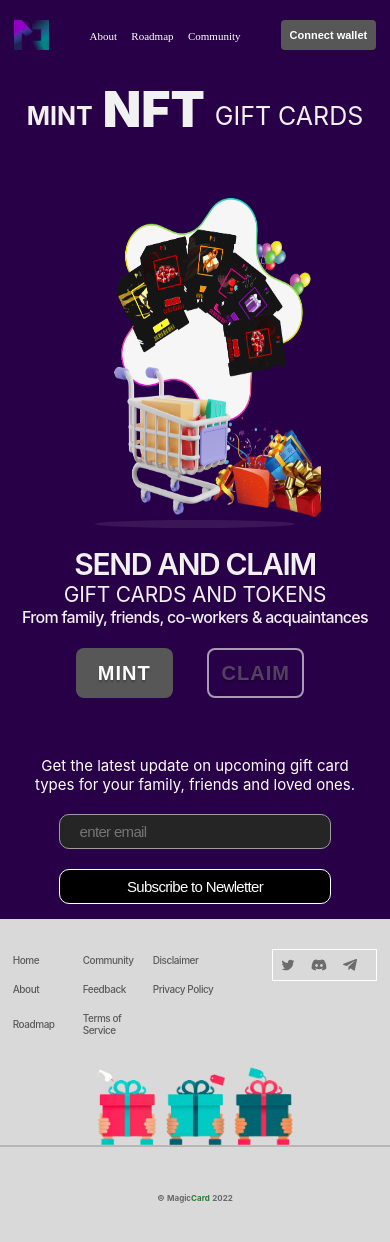
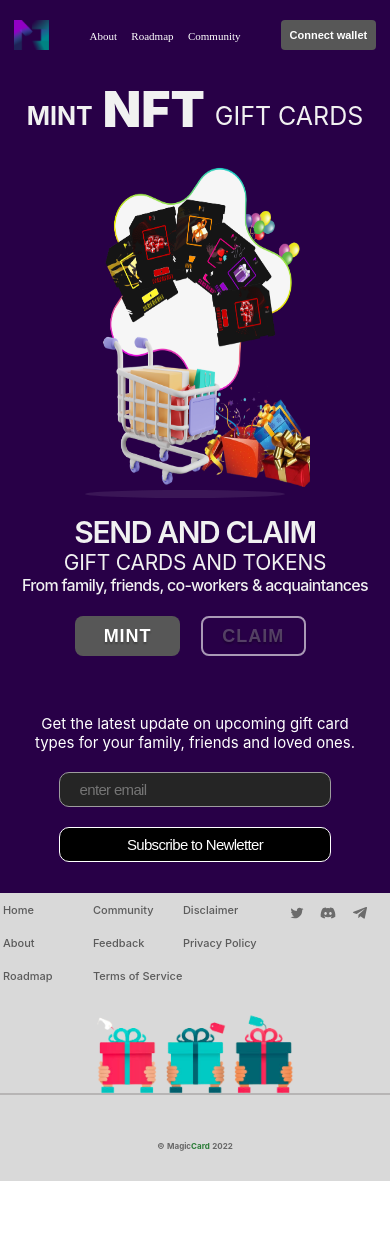
Before and after one commit to MagicCardClub/frontend, a React (Create React App) app: page / in a window 390 px wide. After the commit the page ends 1181 px from the top, so only its background shows below. Built offline with nearby package versions, Linux system fonts and the light colour scheme.

Commit message:
responsiveness updates

```diff
--- a/src/components/Footer/Footer.js
+++ b/src/components/Footer/Footer.js
@@ -10,32 +10,23 @@ const Footer = () => {
   return (
     <footer>
       <nav>
-        <ul className="site_nav">
-          <li>
+        <div className="site_nav">
           <a href="#link">Home</a>
-          </li>
-          <li>
+
           <a href="#link">Community</a>
-          </li>
-          <li>
+
           <a href="#link">Disclaimer</a>
-          </li>
-          <li>
+
           <a href="#link">About</a>
-          </li>
-          <li>
+
           <a href="#link">Feedback</a>
-          </li>
-          <li>
+
           <a href="#link">Privacy Policy</a>
-          </li>
-          <li>
+
           <a href="#link">Roadmap</a>
-          </li>
-          <li>
+
           <a href="#link">Terms of Service</a>
-          </li>
-        </ul>
+        </div>
 
         <ul className="sm_links">
           <li>
@@ -55,9 +46,11 @@ const Footer = () => {
           </li>
         </ul>
       </nav>
-      <div className="gift_image">
+
+      <div className="gift_img">
         <img src={giftImage} alt="gifts" />
       </div>
+
       <div className="copyright">
         <span>&copy;</span>
         <div className="magic-card">
--- a/src/components/Footer/Footer.scss
+++ b/src/components/Footer/Footer.scss
@@ -2,54 +2,43 @@
 
 footer {
   // @include showBorder(black);
-  width: 100vw;
-  padding: 10px 0;
+  width: 100%;
+  height: auto;
   box-sizing: border-box;
   background-color: white;
+  margin: 0;
 
   @include respondMax(mobile) {
     background-color: #d9d9d9;
   }
 
   nav {
-    width: 70%;
+    width: 60%;
     // @include showBorder(black);
     height: 300px;
-    margin: 4em 3em 0;
+    margin: 5em 0 0 3em;
 
-    @include respondMax(mobile) {
+    @include respondMax(lg-tablet) {
       @include flex(center, space-around);
-      width: 100%;
+      width: 100vw;
       height: 100px;
       margin: 1em 0 0;
     }
 
     .site_nav {
       // @include showBorder(black);
-      list-style: none;
       height: 100%;
-      width: 100%;
-      @include flex(center, left, row wrap);
+      width: 80%;
+      @include flex(center, flex-start, row wrap);
       box-sizing: border-box;
 
-      @include respondMax(mobile) {
-        width: 60%;
+      @include respondMax(lg-tablet) {
+        width: 70%;
         height: 100px;
       }
 
-      li {
-        display: block;
-        margin: 0 5em 0 0;
-        width: max-content;
-        font-size: 29.2848px;
-
-        @include respondMax(mobile) {
-          margin: 0;
-          width: 70px;
-          font-size: 10px;
-        }
-
       a {
+        width: 200px;
         font-weight: 500;
         font-style: normal;
         letter-spacing: -0.045em;
@@ -57,29 +46,29 @@ footer {
         cursor: pointer;
         text-decoration: none;
         text-align: left;
+        font-size: 29px;
+
+        @include respondMax(lg-tablet) {
+          width: 150px;
+          font-weight: 500;
+          font-style: normal;
+          letter-spacing: inherit;
+          font-size: 15px;
         }
 
-        &:nth-of-type(5n) {
-          margin: 0 6em 0 0;
-
         @include respondMax(mobile) {
-            margin: 0;
-          }
-        }
-
-        &:nth-of-type(7) {
-          margin: 0 3.5em 0 0;
-
-          @include respondMax(mobile) {
-            margin: 0;
-          }
+          width: 90px;
+          font-weight: 500;
+          font-style: normal;
+          letter-spacing: inherit;
+          font-size: 11px;
         }
       }
     }
 
     .sm_links {
       width: 27%;
-      @include showBorder();
+      // @include showBorder();
       list-style: none;
       @include flex(center, space-around row wrap);
       box-sizing: border-box;
@@ -100,22 +89,32 @@ footer {
       a {
         display: block;
         height: 30px;
-        background: #d9d9d9;
+        background: inherit;
         color: #6c6c6c;
         @include flex();
         border-radius: 50%;
         cursor: pointer;
+        transition: all 0.5s ease-in-out;
+
+        &:hover {
+          transform: scale(1.2);
+        }
       }
     }
   }
 
-  .gift_image {
+  .gift_img {
+    // @include showBorder(black);
     width: 100%;
+    height: max-content;
     border-bottom: 2px solid rgba(93, 88, 88, 0.28);
     @include flex(center, center);
+    box-sizing: border-box;
+
+    img {
+      width: 600px;
 
       @include respondMax(mobile) {
-      img {
         width: 250px;
         height: 100px;
       }
@@ -124,15 +123,15 @@ footer {
 
   .copyright {
     // @include showBorder(black);
-    margin: 3em auto 0;
-    width: 220px;
+    margin: 2em auto;
+    width: 200px;
     height: 70px;
     @include flex(center, space-around);
     font-size: 22px;
-    // font-family: "Monda";
     font-style: normal;
     font-weight: 700;
     color: #676767;
+    box-sizing: border-box;
 
     @include respondMax(mobile) {
       width: 20%;
--- a/src/components/Header/Header.scss
+++ b/src/components/Header/Header.scss
@@ -7,6 +7,11 @@ header {
   width: 100%;
   height: 100px;
   box-sizing: border-box;
+
+  @include respondMax(lg-tablet) {
+    width: 100%;
+    height: 70px;
+  }
 
   @include respondMax(mobile) {
     width: 100%;
@@ -36,6 +41,13 @@ header {
     font-size: 20px;
     cursor: pointer;
 
+    @include respondMax(lg-tablet) {
+      width: 13%;
+      height: 30px;
+      font-size: 11px;
+      border-radius: 4px;
+    }
+
     @include respondMax(mobile) {
       width: 95px;
       height: 30px;
@@ -51,6 +63,10 @@ header {
   @include flex($justify: space-around);
   cursor: pointer;
 
+  @include respondMax(lg-tablet) {
+    width: auto;
+  }
+
   @include respondMax(mobile) {
     width: auto;
   }
@@ -59,7 +75,7 @@ header {
     width: 60px;
     height: 50px;
 
-    @include respondMax(mobile) {
+    @include respondMax(lg-tablet) {
       width: 35px;
       height: 30px;
     }
@@ -69,7 +85,7 @@ header {
     font-weight: 700;
     font-size: 20px;
 
-    @include respondMax(mobile) {
+    @include respondMax(lg-tablet) {
       display: none;
     }
     span:first-of-type {
@@ -85,7 +101,7 @@ header {
   width: 35%;
   line-height: 39px;
 
-  @include respondMax(mobile) {
+  @include respondMax(lg-tablet) {
     @include flex($justify: space-around);
     width: 45%;
   }
@@ -111,7 +127,7 @@ header {
 .sm_links {
   width: 15%;
 
-  @include respondMax(mobile) {
+  @include respondMax(lg-tablet) {
     display: none;
   }
   a {
@@ -123,5 +139,10 @@ header {
     @include flex();
     border-radius: 50%;
     cursor: pointer;
+    transition: all 0.5s ease-in-out;
+
+    &:hover {
+      transform: scale(1.2);
+    }
   }
 }
--- a/src/components/Landing/Landing.js
+++ b/src/components/Landing/Landing.js
@@ -6,9 +6,9 @@ const Landing = () => {
   return (
     <main>
       {/* different patches of colors on page */}
-      <div className="color_one"></div>
+      {/* <div className="color_one"></div>
       <div className="color_two"></div>
-      <div className="color_three"></div>
+      <div className="color_three"></div> */}
       <div className="hero">
         <div className="hero_texts">
           <div className="first">
--- a/src/components/Landing/Landing.scss
+++ b/src/components/Landing/Landing.scss
@@ -61,7 +61,7 @@ main {
   box-sizing: border-box;
   // @include showBorder($color: black);
 
-  @include respondMax(mobile) {
+  @include respondMax(lg-tablet) {
     @include flex($justify: center, $align: column);
     width: 100%;
   }
@@ -76,7 +76,7 @@ main {
   top: -100px;
   box-sizing: border-box;
 
-  @include respondMax(mobile) {
+  @include respondMax(lg-tablet) {
     width: 100%;
     @include flex($flex: column, $align: center, $justify: space-around);
     box-sizing: border-box;
@@ -95,7 +95,7 @@ main {
     // @include showBorder($color: black);
     height: 400px;
 
-    @include respondMax(mobile) {
+    @include respondMax(lg-tablet) {
       width: 100%;
       height: auto;
       // @include showBorder($color: black);
@@ -109,7 +109,7 @@ main {
       width: 100%;
       position: relative;
 
-      @include respondMax(mobile) {
+      @include respondMax(lg-tablet) {
         width: max-content;
         box-sizing: border-box;
         position: static;
@@ -123,6 +123,11 @@ main {
         font-size: 100px;
         letter-spacing: 3px;
 
+        @include respondMax(lg-tablet) {
+          font-size: 50px;
+          letter-spacing: inherit;
+        }
+
         @include respondMax(mobile) {
           font-size: 25px;
           letter-spacing: inherit;
@@ -134,6 +139,13 @@ main {
         font-size: 140px;
         letter-spacing: 3px;
         top: -60px;
+
+        @include respondMax(lg-tablet) {
+          font-size: 70px;
+          position: relative;
+          letter-spacing: inherit;
+          top: -7px;
+        }
 
         @include respondMax(mobile) {
           font-size: 50px;
@@ -150,6 +162,11 @@ main {
         letter-spacing: 2px;
         top: -105px;
 
+        @include respondMax(lg-tablet) {
+          font-size: 50px;
+          letter-spacing: inherit;
+        }
+
         @include respondMax(mobile) {
           font-size: 25px;
           letter-spacing: inherit;
@@ -161,6 +178,21 @@ main {
     // @include showBorder($color: black);
     position: relative;
 
+    @include respondMax(lg-tablet) {
+      width: 100%;
+      height: auto;
+      // @include showBorder($color: black);
+      @include flex($flex: column wrap, $align: center, $justify: center);
+      box-sizing: border-box;
+      position: static;
+      margin: 30em auto 0;
+      box-sizing: border-box;
+
+      br {
+        display: none;
+      }
+    }
+
     @include respondMax(mobile) {
       width: 100%;
       height: auto;
@@ -168,7 +200,7 @@ main {
       @include flex($flex: column wrap, $align: center, $justify: center);
       box-sizing: border-box;
       position: static;
-      margin: 25em auto 0;
+      margin: 23em auto 0;
       box-sizing: border-box;
 
       br {
@@ -180,7 +212,7 @@ main {
       width: 100%;
       position: relative;
 
-      @include respondMax(mobile) {
+      @include respondMax(lg-tablet) {
         width: max-content;
         position: static;
       }
@@ -190,6 +222,10 @@ main {
         font-weight: 600;
         font-size: 67.6587px;
         letter-spacing: -0.045em;
+
+        @include respondMax(lg-tablet) {
+          font-size: 40px;
+        }
 
         @include respondMax(mobile) {
           font-size: 30px;
@@ -201,6 +237,10 @@ main {
         font-size: 47.794px;
         letter-spacing: -0.01em;
         top: -15px;
+
+        @include respondMax(lg-tablet) {
+          font-size: 40px;
+        }
 
         @include respondMax(mobile) {
           font-size: 21px;
@@ -214,7 +254,7 @@ main {
     position: relative;
     top: 10px;
 
-    @include respondMax(mobile) {
+    @include respondMax(lg-tablet) {
       width: 100%;
       height: auto;
       // @include showBorder($color: black);
@@ -238,6 +278,14 @@ main {
       line-height: 69px;
       letter-spacing: -0.045em;
 
+      @include respondMax(lg-tablet) {
+        font-size: 25px;
+        width: max-content;
+        position: static;
+        margin: 0 2px;
+        line-height: inherit;
+      }
+
       @include respondMax(mobile) {
         font-size: 16px;
         width: max-content;
@@ -260,9 +308,18 @@ main {
   @include flex($align: center, $justify: center);
   box-sizing: border-box;
 
+  @include respondMax(lg-tablet) {
+    position: absolute;
+    top: 150px;
+    right: 120px;
+    width: 90%;
+    height: 400px;
+  }
+
   @include respondMax(mobile) {
     position: absolute;
-    top: 150px;
+    top: 120px;
+    right: 30px;
     width: 90%;
     height: 400px;
   }
@@ -272,9 +329,16 @@ main {
     position: absolute;
     width: 950px;
     height: 1000px;
-    right: 20px;
+    right: 0px;
     top: 0px;
     box-sizing: border-box;
+
+    @include respondMax(lg-tablet) {
+      top: 0px;
+      right: 50px;
+      width: 90%;
+      height: 500px;
+    }
 
     @include respondMax(mobile) {
       top: 0px;
@@ -293,10 +357,20 @@ main {
     height: 26px;
     border-radius: 70%;
 
+    @include respondMax(lg-tablet) {
+      position: absolute;
+      width: 450px;
+      height: 10px;
+      top: 490px;
+      right: 40px;
+    }
+
     @include respondMax(mobile) {
+      position: absolute;
       width: 200px;
       height: 8px;
       top: 370px;
+      right: auto;
     }
   }
 }
@@ -308,8 +382,15 @@ main {
   padding: 5px;
   box-sizing: border-box;
 
+  @include respondMax(lg-tablet) {
+    @include flex($align: center, $justify: space-evenly);
+    width: 100%;
+    margin: 2em auto 0;
+    padding: 5px;
+  }
+
   @include respondMax(mobile) {
-    @include flex($align: center, $justify: space-around);
+    @include flex($align: center, $justify: space-evenly);
     width: 70%;
     margin: 1em auto 0;
     padding: 5px;
@@ -329,10 +410,18 @@ main {
     background: #575757;
     border: 1px solid transparent;
 
-    @include respondMax(mobile) {
-      width: 37%;
+    @include respondMax(lg-tablet) {
+      width: 25%;
       height: 50px;
       font-size: 20px;
+      border-radius: 8px;
+      letter-spacing: 1px;
+    }
+
+    @include respondMax(mobile) {
+      width: 40%;
+      height: 40px;
+      font-size: 18px;
       border-radius: 8px;
       letter-spacing: 1px;
     }
@@ -347,7 +436,7 @@ main {
       border: 2px solid rgba(255, 255, 255, 0.6);
       text-shadow: 0px 1.83514px 1.83514px rgba(0, 0, 0, 0.25);
 
-      @include respondMax(mobile) {
+      @include respondMax(lg-tablet) {
         color: rgba(155, 155, 155, 0.41);
       }
     }
@@ -361,6 +450,11 @@ main {
   padding: 5px;
   box-sizing: border-box;
 
+  @include respondMax(lg-tablet) {
+    width: 70%;
+    margin: 3em auto 0;
+  }
+
   @include respondMax(mobile) {
     width: 90%;
     margin: 3em auto 0;
@@ -373,6 +467,16 @@ main {
     font-size: 26px;
     letter-spacing: -0.045em;
     color: white;
+
+    @include respondMax(lg-tablet) {
+      font-size: 18px;
+      letter-spacing: inherit;
+      text-align: center;
+
+      br {
+        display: none;
+      }
+    }
 
     @include respondMax(mobile) {
       font-size: 15px;
@@ -392,7 +496,7 @@ main {
     padding: 10px 0;
     box-sizing: border-box;
 
-    @include respondMax(mobile) {
+    @include respondMax(lg-tablet) {
       @include flex($align: center, $justify: space-evenly, $flex: column);
       // @include showBorder($color: black);
       height: max-content;
@@ -409,6 +513,16 @@ main {
       letter-spacing: -0.045em;
       border-radius: 15px;
       box-sizing: border-box;
+
+      @include respondMax(lg-tablet) {
+        @include showBorder(#9d9d9d);
+        background: #252525;
+        color: #959292;
+        font-size: 15px;
+        width: 60%;
+        height: 35px;
+        border-radius: 10px;
+      }
 
       @include respondMax(mobile) {
         @include showBorder(#9d9d9d);
@@ -439,6 +553,14 @@ main {
       cursor: pointer;
       box-sizing: border-box;
 
+      @include respondMax(lg-tablet) {
+        font-size: 15px;
+        width: 60%;
+        height: 35px;
+        margin: 0;
+        border-radius: 10px;
+      }
+
       @include respondMax(mobile) {
         font-size: 15px;
         width: 80%;
--- a/src/index.css
+++ b/src/index.css
@@ -6,3 +6,17 @@ body {
   -webkit-font-smoothing: antialiased;
   -moz-osx-font-smoothing: grayscale;
 }
+
+* {
+  margin: 0;
+  padding: 0;
+  box-sizing: border-box;
+}
+
+html,
+body {
+  margin: 0px;
+  padding: 0px;
+  width: 100%;
+  overflow-x: hidden;
+}
--- a/src/styles/App.scss
+++ b/src/styles/App.scss
@@ -1,14 +1,9 @@
 @import "./config/config.scss";
-
-* {
-  margin: 0;
-  padding: 0;
-  box-sizing: border-box;
-}
 
 .App {
   background-color: $color-page-basic;
   width: 100vw;
+  height: max-content;
 
   @include respondMax(mobile) {
     width: 100%;
```
Also changed, not shown: src/assets/images/footer/three_gifts.png. Lines whose indentation alone changed are shown as unchanged.
